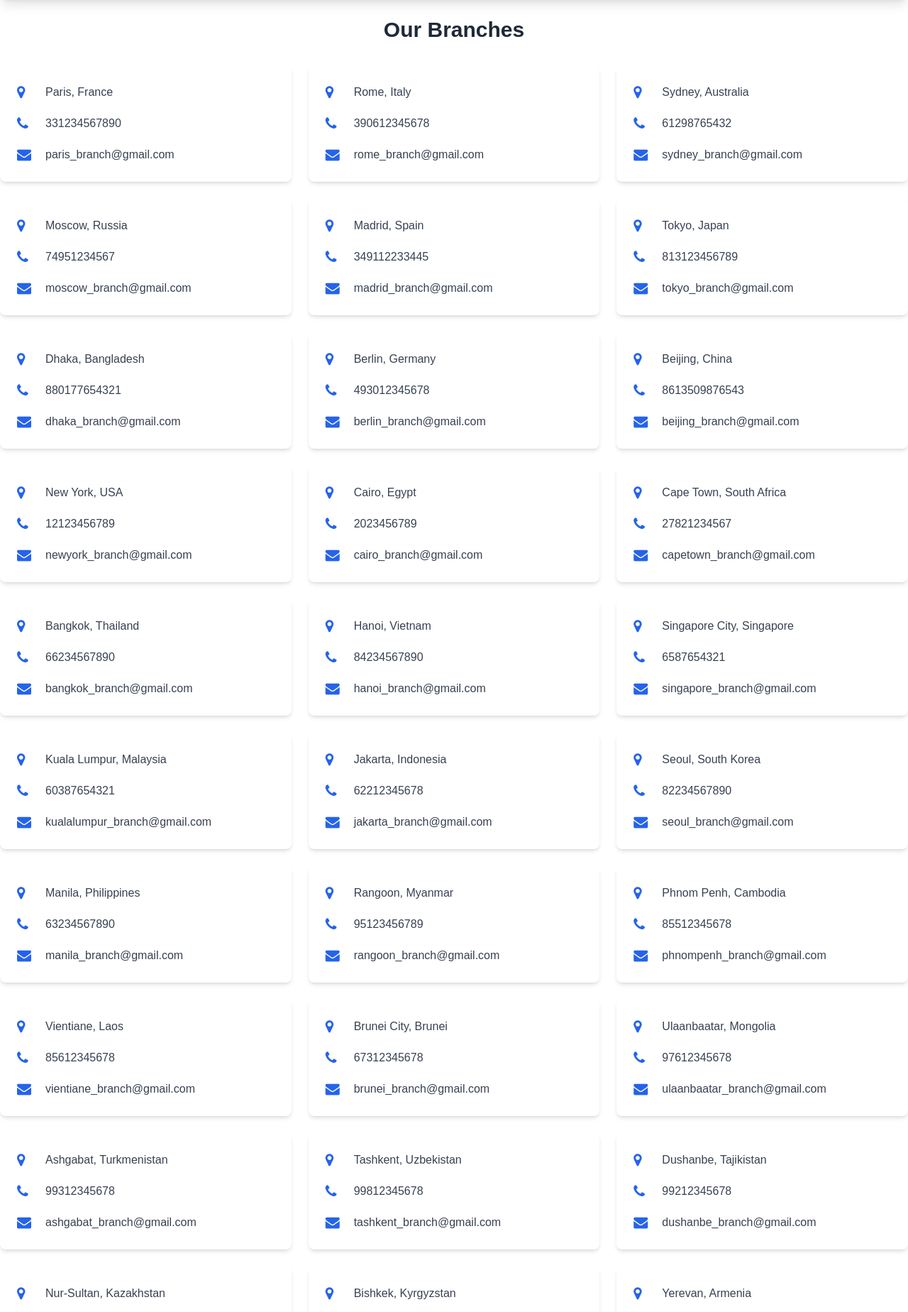
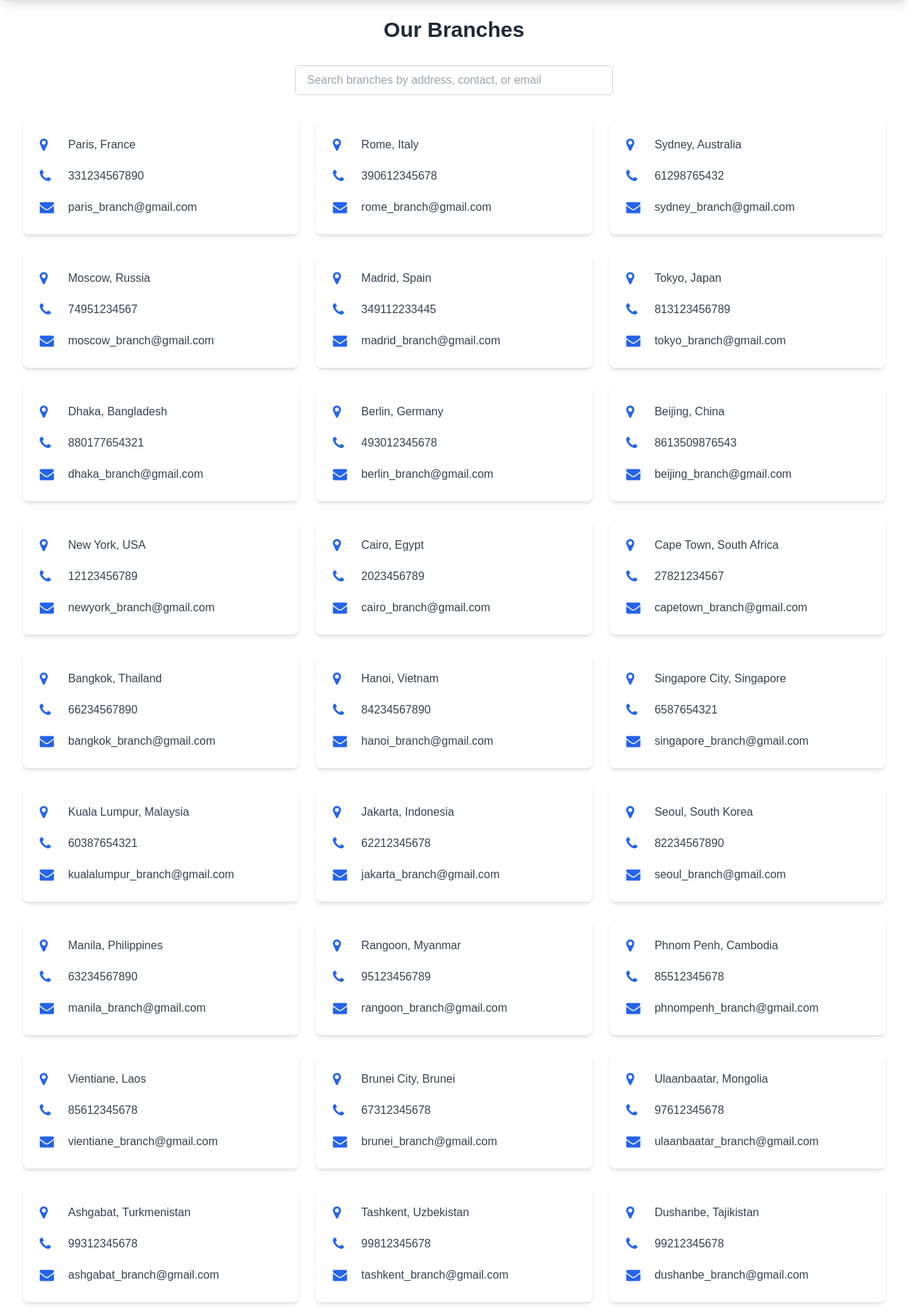
Before and after one commit to misbah7172/DropEx, a PHP site: page /branches.php in a window 1280 px wide. Shown: the part 72-1920 px from the top of the page at 71% size. Run offline with PHP 8.4, Linux system fonts and the light colour scheme; data comes from the database, SQL or seed files in the repository; data that the repository does not hold is empty; some libraries are stand-ins or nearby versions.

Commit message:
Update branches.php

```diff
--- a/DropEx/branches.php
+++ b/DropEx/branches.php
@@ -10,7 +10,7 @@ session_start();
 <!DOCTYPE html>
 <html>
     <head>
-        <title>DropEX</title>
+        <title>DropEX - Branches</title>
         <meta charset="utf-8">
         <meta name="viewport" content="width=device-width, initial-scale=1, shrink-to-fit=no">
         <script src="https://cdn.tailwindcss.com"></script>
@@ -57,16 +57,15 @@ session_start();
             <!-- Mobile Menu -->
             <div id="mobile-menu" class="md:hidden fixed inset-x-0 top-16 bg-blue-600 transform -translate-x-full transition-transform duration-300 ease-in-out">
                 <div class="px-4 pt-4 pb-6 space-y-2">
-            <a href="index.php" class="text-white hover:text-blue-200 transition-colors duration-300 px-2 py-1 rounded-md text-sm font-medium">Home</a>
-            <a href="tracking.php" class="text-white hover:text-blue-200 transition-colors duration-300 px-2 py-1 rounded-md text-sm font-medium">Tracking</a>
+                    <a href="index.php" class="block text-white hover:bg-blue-700 px-3 py-2 rounded-md text-base font-medium">Home</a>
+                    <a href="tracking.php" class="block text-white hover:bg-blue-700 px-3 py-2 rounded-md text-base font-medium">Tracking</a>
                     <?php if(isset($_SESSION['id']) || isset($_SESSION['user_id'])): ?>
                         <?php if(isset($_SESSION['id'])): ?>
-                    <a href="staff.php" class="text-white hover:text-blue-200 transition-colors duration-300 px-2 py-1 rounded-md text-sm font-medium">Dashboard</a>
+                            <a href="staff.php" class="block text-white hover:bg-blue-700 px-3 py-2 rounded-md text-base font-medium">Dashboard</a>
                         <?php else: ?>
-                    <a href="user_dashboard.php" class="text-white hover:text-blue-200 transition-colors duration-300 px-2 py-1 rounded-md text-sm font-medium">Dashboard</a>
+                            <a href="user_dashboard.php" class="block text-white hover:bg-blue-700 px-3 py-2 rounded-md text-base font-medium">Dashboard</a>
                         <?php endif; ?>
                         <a href="logout.php" class="block text-red-200 hover:bg-red-400 px-3 py-2 rounded-md text-base font-medium">Logout</a>
-            <?php else: ?>
                     <?php endif; ?>
                 </div>
             </div>
@@ -97,32 +96,68 @@ document.addEventListener('DOMContentLoaded', function() {
                     mobileMenu.classList.add('-translate-x-full');
                 });
             });
+
+            // Search functionality
+            const searchInput = document.getElementById('branch-search');
+            const branchCards = document.querySelectorAll('.branch-card');
+
+            searchInput.addEventListener('input', function() {
+                const searchTerm = this.value.toLowerCase().trim();
+
+                branchCards.forEach(card => {
+                    const address = card.querySelector('.branch-address').textContent.toLowerCase();
+                    const contact = card.querySelector('.branch-contact').textContent.toLowerCase();
+                    const email = card.querySelector('.branch-email').textContent.toLowerCase();
+
+                    if (address.includes(searchTerm) ||
+                        contact.includes(searchTerm) ||
+                        email.includes(searchTerm)) {
+                        card.style.display = 'block';
+                    } else {
+                        card.style.display = 'none';
+                    }
+                });
+            });
         });
         </script>
-    <div class="max-w-7xl mx-auto px-4 sm:px-6 lg:px-8 py-12"></div>
+
+        <div class="max-w-7xl mx-auto px-4 sm:px-6 lg:px-8 py-24">
             <h2 class="text-3xl font-bold text-center text-gray-800 mb-8">Our Branches</h2>
+
+            <!-- Search Input -->
+            <div class="max-w-md mx-auto mb-8">
+                <input
+                    type="text"
+                    id="branch-search"
+                    placeholder="Search branches by address, contact, or email"
+                    class="w-full px-4 py-2 border border-gray-300 rounded-md focus:outline-none focus:ring-2 focus:ring-blue-500"
+                >
+            </div>
+
             <div class="grid gap-6 md:grid-cols-2 lg:grid-cols-3">
                 <?php foreach($branches as $branch) : ?>
-                <div class="bg-white rounded-lg shadow-md hover:shadow-lg transition-shadow duration-300 p-6">
+                    <div class="branch-card bg-white rounded-lg shadow-md hover:shadow-lg transition-shadow duration-300 p-6">
                         <ul class="space-y-4">
                             <li class="flex items-center text-gray-700">
                                 <i class="fa fa-map-marker text-blue-600 text-xl w-8"></i>
-                            <span class="ml-2"><?php echo htmlspecialchars($branch['Address']); ?></span>
+                                <span class="ml-2 branch-address"><?php echo htmlspecialchars($branch['Address']); ?></span>
                             </li>
                             <li class="flex items-center text-gray-700">
                                 <i class="fa fa-phone text-blue-600 text-xl w-8"></i>
-                            <span class="ml-2"><?php echo htmlspecialchars($branch['Contact']); ?></span>
+                                <span class="ml-2 branch-contact"><?php echo htmlspecialchars($branch['Contact']); ?></span>
                             </li>
                             <li class="flex items-center text-gray-700">
                                 <i class="fa fa-envelope text-blue-600 text-xl w-8"></i>
-                            <span class="ml-2"><?php echo htmlspecialchars($branch['Email']); ?></span>
+                                <span class="ml-2 branch-email"><?php echo htmlspecialchars($branch['Email']); ?></span>
                             </li>
                         </ul>
                     </div>
                 <?php endforeach; ?>
             </div>
         </div>
+
         <footer class="bg-blue-600 text-white py-6 mt-12">
             <p class="text-center">&copy; 2025 DropEx. All Rights Reserved. | Delivering Beyond Borders</p>
         </footer>
-</div>
+    </body>
+</html>
```
Lines whose indentation alone changed are shown as unchanged.
